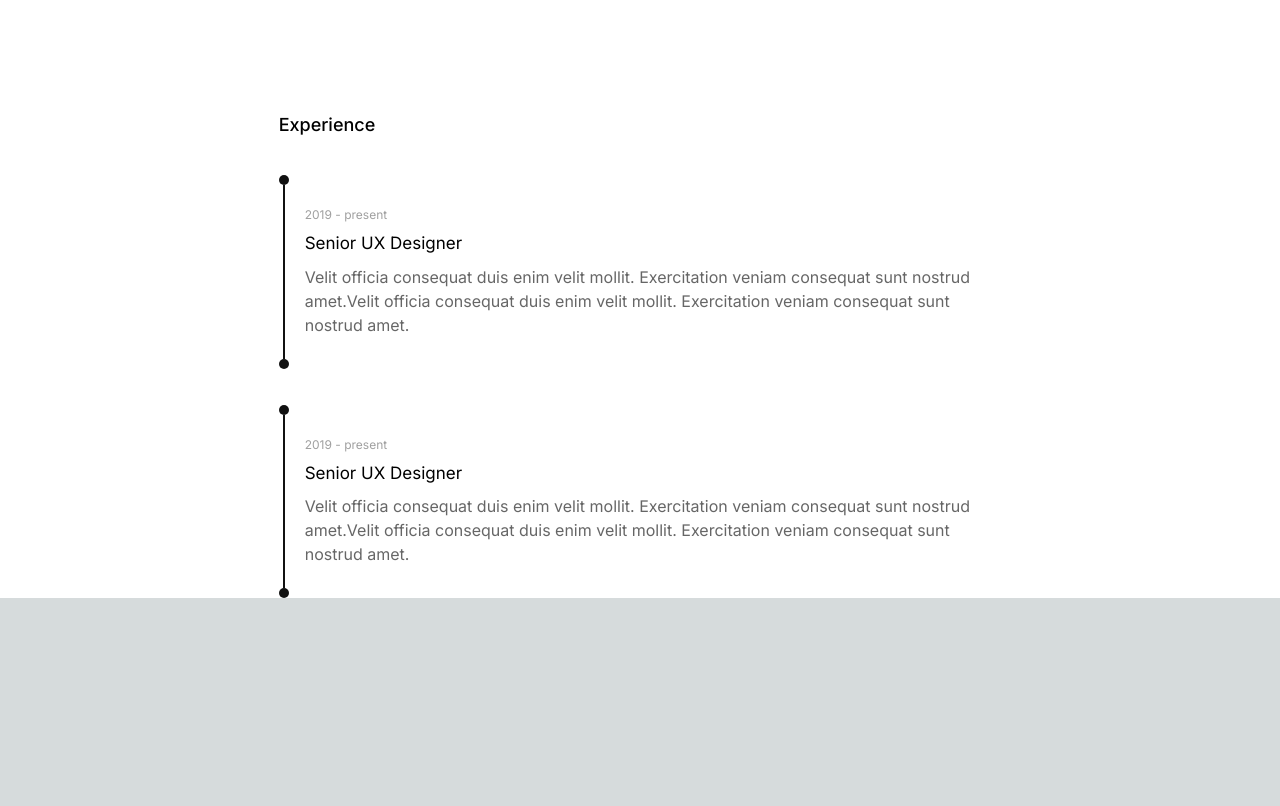
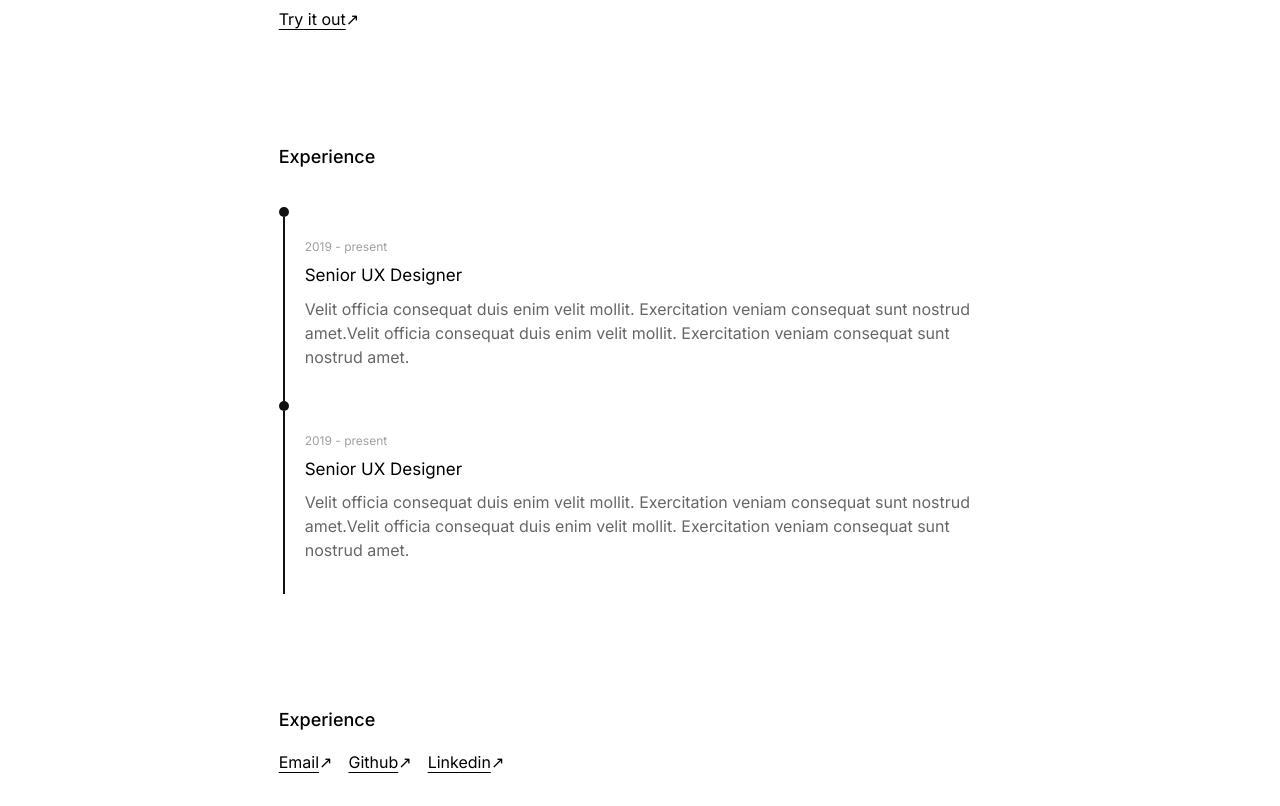
Before and after one commit to tommaso-caputi/portfolio, a Next.js app in the folder portfolio/: page / in a window 1280 px wide. Shown: the part 772-1578 px from the top of the page. Before the commit the page ends 1370 px from the top, so only its background shows below. Built offline with nearby package versions, Linux system fonts and the light colour scheme.

Commit message:
very good point

```diff
--- a/portfolio/src/app/globals.css
+++ b/portfolio/src/app/globals.css
@@ -18,6 +18,7 @@
 }
 
 body {
+  overflow: auto;
   font-family: "Inter";
   color: rgb(var(--foreground-rgb));
   background: linear-gradient(to bottom,
--- a/portfolio/src/app/page.tsx
+++ b/portfolio/src/app/page.tsx
@@ -4,11 +4,19 @@ import ProjectsSection from "@/components/ProjectsSection";
 
 export default function Home() {
   return (
-    <div className="flex justify-center bg-white min-h-screen">
+    <div className="flex justify-center bg-white min-h-screen py-8">
       <div className="space-y-28 pt-8 text-left px-3 md:w-7/12 sm:w-full">
         <FirstSection />
         <ProjectsSection />
         <ExperienceSection />
+        <footer>
+          <p className="font-medium text-lg pb-4">Experience</p>
+          <div className="flex flex-row space-x-4">
+            <div className="flex flex-row"><p className="underline underline-offset-4">Email</p>&#8599;</div>
+            <div className="flex flex-row"><p className="underline underline-offset-4">Github</p>&#8599;</div>
+            <div className="flex flex-row"><p className="underline underline-offset-4">Linkedin</p>&#8599;</div>
+          </div>
+        </footer>
       </div>
     </div>
   );
--- a/portfolio/src/components/ExperienceSection.tsx
+++ b/portfolio/src/components/ExperienceSection.tsx
@@ -1,7 +1,7 @@
 export default function ExperienceSection() {
     return (
-        <div className="grid gap-y-9">
-            <p className="font-medium text-lg">Experience</p>
+        <div className="grid gap-y-0">
+            <p className="font-medium text-lg pb-9">Experience</p>
             <Experience />
             <Experience />
         </div>
@@ -14,7 +14,6 @@ function Experience() {
             <div className="connector mr-4">
                 <div className="point"></div>
                 <div className="line"></div>
-                <div className="point"></div>
             </div>
             <div className="py-8">
                 <p className="text-xs text-slate-300 pb-2" style={{ color: '#00000060' }}>2019 - present</p>
```
